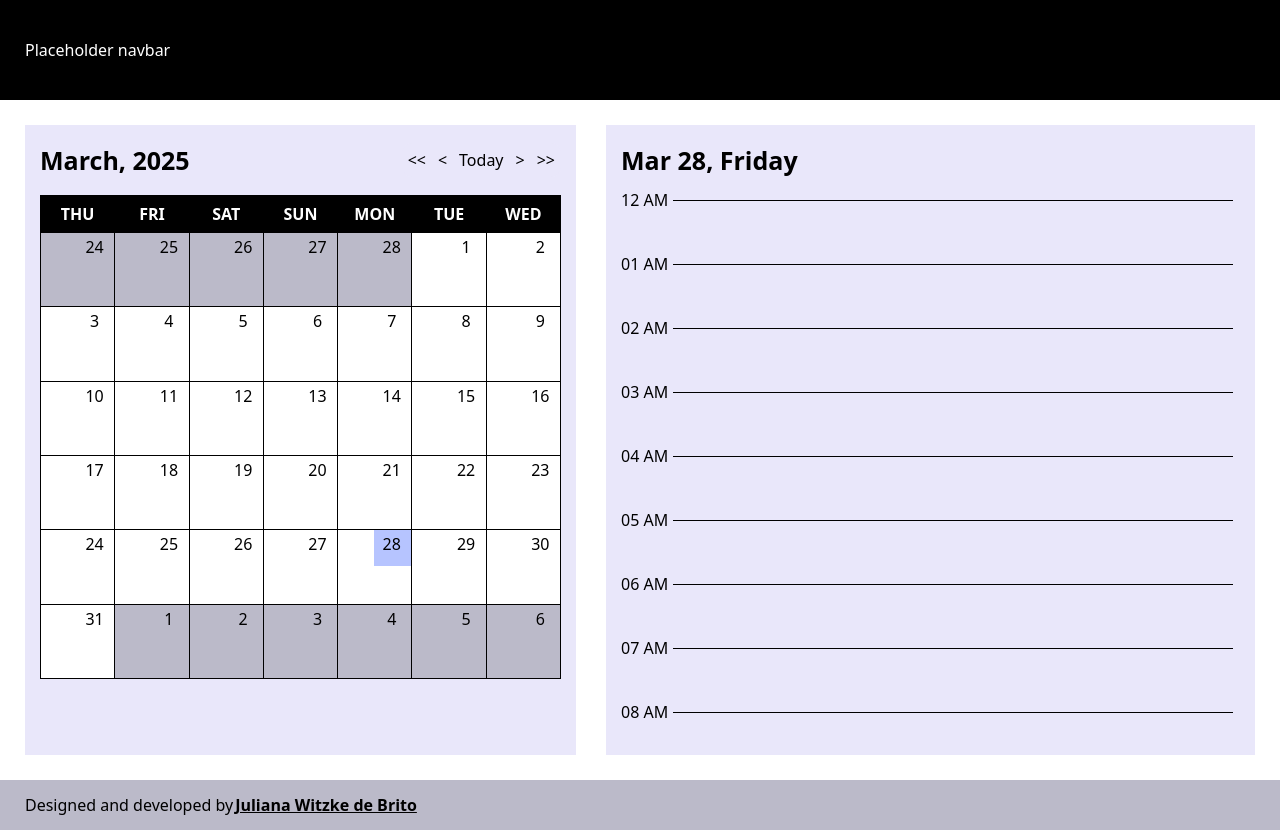
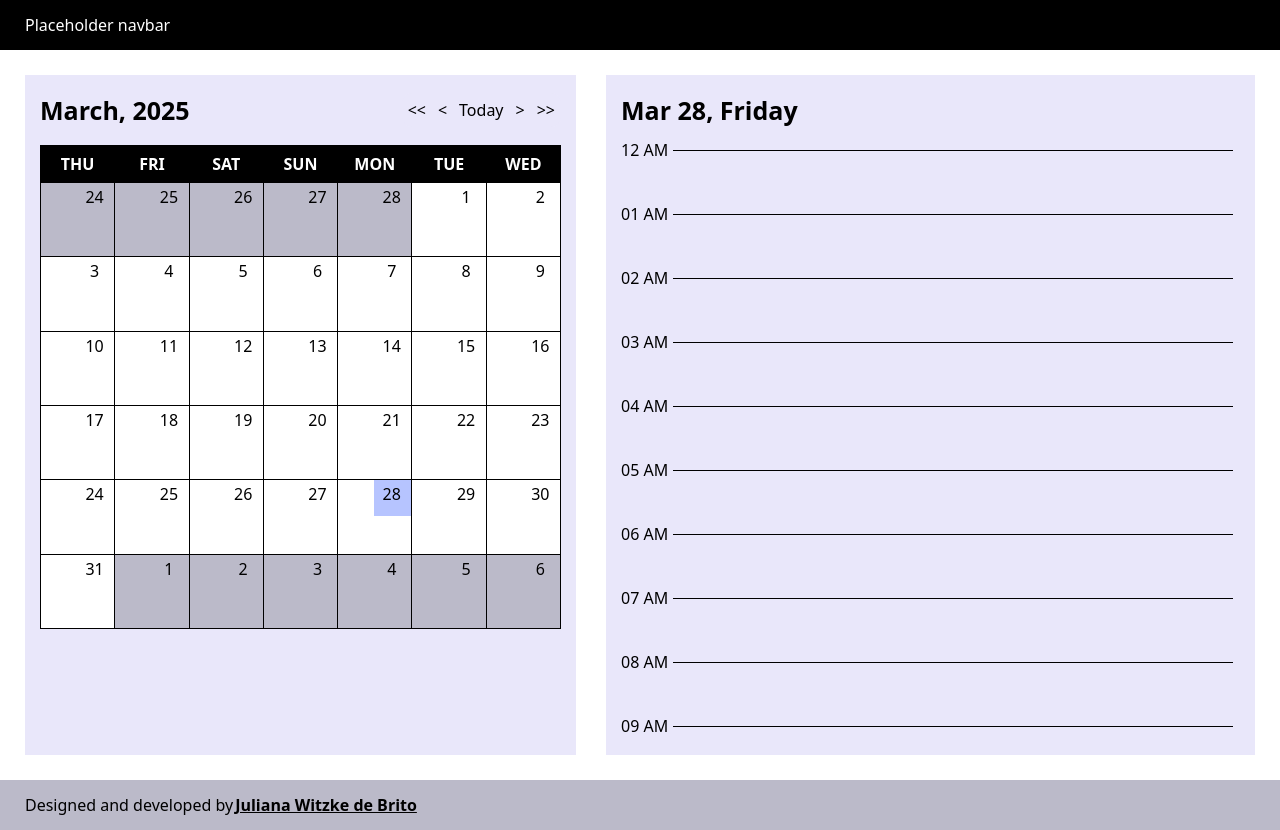
Before and after one commit to jubrito/planner-with-calendar, a React (Vite) app: page / in a window 1280 px wide. Built offline with nearby package versions, Linux system fonts and the light colour scheme.

Commit message:
change grid template row height

```diff
--- a/src/pages/Home/_home.module.scss
+++ b/src/pages/Home/_home.module.scss
@@ -4,7 +4,7 @@
 .home {
   display: grid;
   grid-template-columns: minmax(320px, 45%) 1fr;
-  grid-template-rows: 100px 1fr 20px;
+  grid-template-rows: 50px 1fr 20px;
   grid-row-gap: variables.$outer-spacing;
   grid-column-gap: 30px;
   grid-template-areas:
```
